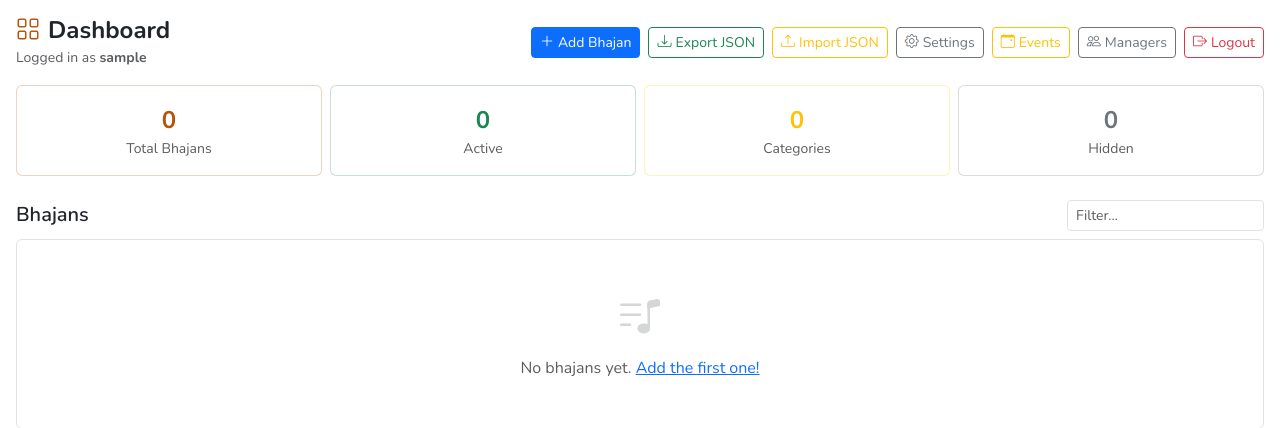
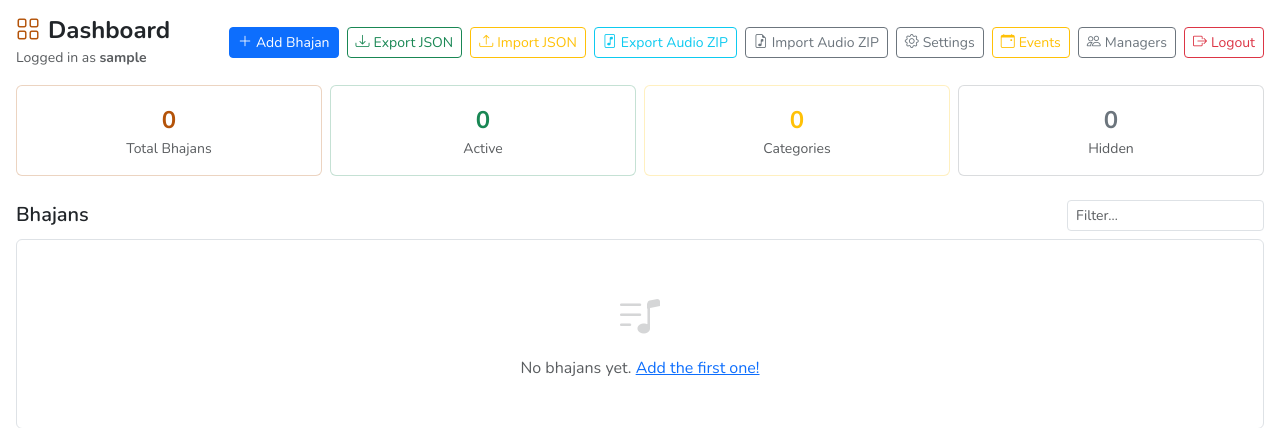
Before and after one commit to dharmesp/bhajan-kirtan, a Flask app: page /admin/ in a window 1280 px wide. Shown: the part 55-483 px from the top of the page. Run offline with Flask 3, Linux system fonts and the light colour scheme; the visitor is signed in with stand-in values (Sample User, id 1); some libraries are stand-ins or nearby versions.

Commit message:
feat: fix export/import for categories+audio, add audio ZIP backup/restore

```diff
--- a/shrikirtan/routes/admin.py
+++ b/shrikirtan/routes/admin.py
@@ -2,6 +2,7 @@ import io
 import json as json_module
 import os
 import uuid
+import zipfile
 from datetime import datetime, timezone
 from functools import wraps
 from flask import (
@@ -426,7 +427,7 @@ def export_data():
     cat_map    = {c.id: c.name for c in categories}
 
     data = {
-        "version": 1,
+        "version": 2,
         "exported_at": datetime.now(timezone.utc).isoformat(),
         "categories": [
             {"name": c.name, "display_order": c.display_order}
@@ -439,6 +440,8 @@ def export_data():
                 "content_gujarati": b.content_gujarati or "",
                 "content_english":  b.content_english or "",
                 "category":         cat_map.get(b.category_id),
+                "categories":       [cat.name for cat in b.categories],
+                "audio_filename":   b.audio_filename or "",
                 "slug":             b.slug,
                 "display_order":    b.display_order,
                 "is_active":        b.is_active,
@@ -498,9 +501,15 @@ def import_data():
             skipped += 1
             continue
 
-        cat_name = bdata.get('category')
-        cat_id   = cat_name_to_id.get(cat_name) if cat_name else None
+        # Prefer new "categories" list; fall back to legacy single "category"
+        cat_names = bdata.get('categories') or []
+        if not cat_names and bdata.get('category'):
+            cat_names = [bdata['category']]
+        cat_id   = cat_name_to_id.get(cat_names[0]) if cat_names else None
+        cat_objs = [db.session.get(Category, cat_name_to_id[n])
+                    for n in cat_names if n in cat_name_to_id]
         slug     = (bdata.get('slug') or '').strip()
+        audio_fn = (bdata.get('audio_filename') or '').strip() or None
 
         existing = Bhajan.query.filter_by(slug=slug).first() if slug else None
         if existing:
@@ -509,12 +518,15 @@ def import_data():
             existing.content_gujarati = bdata.get('content_gujarati', '')
             existing.content_english  = bdata.get('content_english',  '')
             existing.category_id      = cat_id
+            existing.categories       = cat_objs
             existing.display_order    = bdata.get('display_order', 999)
             existing.is_active        = bdata.get('is_active', True)
+            if audio_fn:
+                existing.audio_filename = audio_fn
             updated += 1
         else:
             new_slug = slug if slug else Bhajan.generate_unique_slug(title_en)
-            db.session.add(Bhajan(
+            new_b = Bhajan(
                 title_gujarati   = title_gu,
                 title_english    = title_en,
                 content_gujarati = bdata.get('content_gujarati', ''),
@@ -523,7 +535,10 @@ def import_data():
                 slug             = new_slug,
                 display_order    = bdata.get('display_order', 999),
                 is_active        = bdata.get('is_active', True),
-            ))
+                audio_filename   = audio_fn,
+            )
+            db.session.add(new_b)
+            new_b.categories = cat_objs
             added += 1
 
     db.session.commit()
@@ -534,6 +549,64 @@ def import_data():
     if updated:    parts.append(f'{updated} bhajan{"" if updated == 1 else "s"} updated')
     if skipped:    parts.append(f'{skipped} skipped (missing title)')
     flash('Import complete — ' + (', '.join(parts) if parts else 'nothing new to import.'), 'success')
+    return redirect(url_for('admin.dashboard'))
+
+
+# ── Audio ZIP Export / Import ─────────────────────────────────────────────────
+
+@admin_bp.route('/admin/export-audio')
+@login_required
+def export_audio():
+    """Download all audio files as a ZIP for backup/migration."""
+    audio_dir = _audio_upload_dir()
+    buf = io.BytesIO()
+    files_added = 0
+    with zipfile.ZipFile(buf, 'w', zipfile.ZIP_DEFLATED) as zf:
+        for fname in sorted(os.listdir(audio_dir)):
+            fpath = os.path.join(audio_dir, fname)
+            if os.path.isfile(fpath):
+                zf.write(fpath, fname)
+                files_added += 1
+    if files_added == 0:
+        flash('No audio files found to export.', 'warning')
+        return redirect(url_for('admin.dashboard'))
+    buf.seek(0)
+    filename = f"shrikirtan_audio_{datetime.now().strftime('%Y%m%d_%H%M%S')}.zip"
+    return send_file(buf, mimetype='application/zip',
+                     as_attachment=True, download_name=filename)
+
+
+@admin_bp.route('/admin/import-audio', methods=['POST'])
+@login_required
+def import_audio():
+    """Restore audio files from a previously exported ZIP."""
+    f = request.files.get('audio_zip')
+    if not f or not f.filename.lower().endswith('.zip'):
+        flash('Please upload a valid .zip file.', 'danger')
+        return redirect(url_for('admin.dashboard'))
+    audio_dir = _audio_upload_dir()
+    restored = skipped = 0
+    try:
+        with zipfile.ZipFile(f, 'r') as zf:
+            for entry in zf.infolist():
+                safe_name = os.path.basename(entry.filename)
+                if not safe_name or entry.is_dir():
+                    continue
+                ext = safe_name.rsplit('.', 1)[-1].lower() if '.' in safe_name else ''
+                if ext not in ALLOWED_AUDIO:
+                    skipped += 1
+                    continue
+                dest = os.path.join(audio_dir, safe_name)
+                with zf.open(entry) as src, open(dest, 'wb') as dst:
+                    dst.write(src.read())
+                restored += 1
+    except zipfile.BadZipFile:
+        flash('Invalid ZIP file — could not read archive.', 'danger')
+        return redirect(url_for('admin.dashboard'))
+    parts = [f'{restored} audio file{"s" if restored != 1 else ""} restored']
+    if skipped:
+        parts.append(f'{skipped} skipped (not an allowed audio format)')
+    flash('Audio import complete — ' + ', '.join(parts) + '.', 'success')
     return redirect(url_for('admin.dashboard'))
 
 
--- a/shrikirtan/templates/admin/dashboard.html
+++ b/shrikirtan/templates/admin/dashboard.html
@@ -20,6 +20,13 @@
       <button type="button" class="btn btn-outline-warning btn-sm"
               data-bs-toggle="modal" data-bs-target="#importModal">
         <i class="bi bi-upload me-1"></i>Import JSON
+      </button>
+      <a href="{{ url_for('admin.export_audio') }}" class="btn btn-outline-info btn-sm">
+        <i class="bi bi-file-music me-1"></i>Export Audio ZIP
+      </a>
+      <button type="button" class="btn btn-outline-secondary btn-sm"
+              data-bs-toggle="modal" data-bs-target="#importAudioModal">
+        <i class="bi bi-file-earmark-music me-1"></i>Import Audio ZIP
       </button>
       <a href="{{ url_for('admin.settings') }}" class="btn btn-outline-secondary btn-sm">
         <i class="bi bi-gear me-1"></i>Settings
@@ -255,6 +262,42 @@
   </div>
 </div>
 
+<!-- Import Audio ZIP modal -->
+<div class="modal fade" id="importAudioModal" tabindex="-1" aria-labelledby="importAudioModalLabel" aria-hidden="true">
+  <div class="modal-dialog modal-dialog-centered">
+    <div class="modal-content">
+      <div class="modal-header border-0">
+        <h5 class="modal-title" id="importAudioModalLabel">
+          <i class="bi bi-file-earmark-music me-2 text-secondary"></i>Restore Audio Files from ZIP
+        </h5>
+        <button type="button" class="btn-close" data-bs-dismiss="modal"></button>
+      </div>
+      <form method="POST" action="{{ url_for('admin.import_audio') }}"
+            enctype="multipart/form-data">
+        <input type="hidden" name="csrf_token" value="{{ csrf_token() }}" />
+        <div class="modal-body">
+          <p class="text-muted small mb-3">
+            Upload the <code>.zip</code> file downloaded via <strong>Export Audio ZIP</strong>.
+            Audio files will be restored to the server. Only mp3, m4a, ogg and wav files
+            are accepted. Existing files with the same name will be overwritten.
+          </p>
+          <div class="mb-3">
+            <label for="audioZipInput" class="form-label fw-semibold">Select ZIP file</label>
+            <input class="form-control" type="file" id="audioZipInput"
+                   name="audio_zip" accept=".zip" required />
+          </div>
+        </div>
+        <div class="modal-footer border-0">
+          <button class="btn btn-secondary" type="button" data-bs-dismiss="modal">Cancel</button>
+          <button type="submit" class="btn btn-secondary">
+            <i class="bi bi-file-earmark-music me-1"></i>Restore Audio
+          </button>
+        </div>
+      </form>
+    </div>
+  </div>
+</div>
+
 <!-- Delete confirmation modal -->
 <div class="modal fade" id="deleteModal" tabindex="-1" aria-labelledby="deleteModalLabel" aria-hidden="true">
   <div class="modal-dialog modal-dialog-centered">
```
